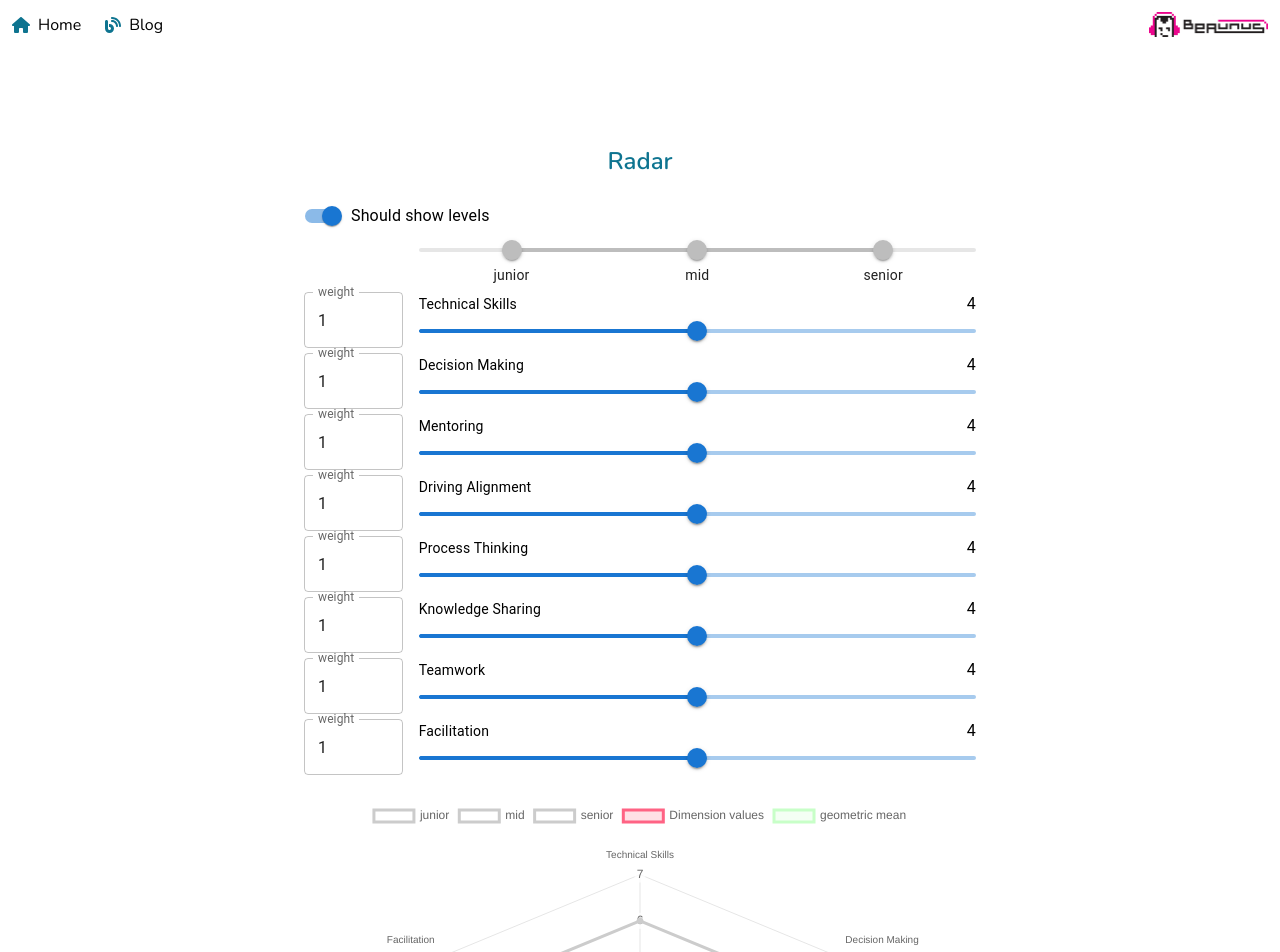
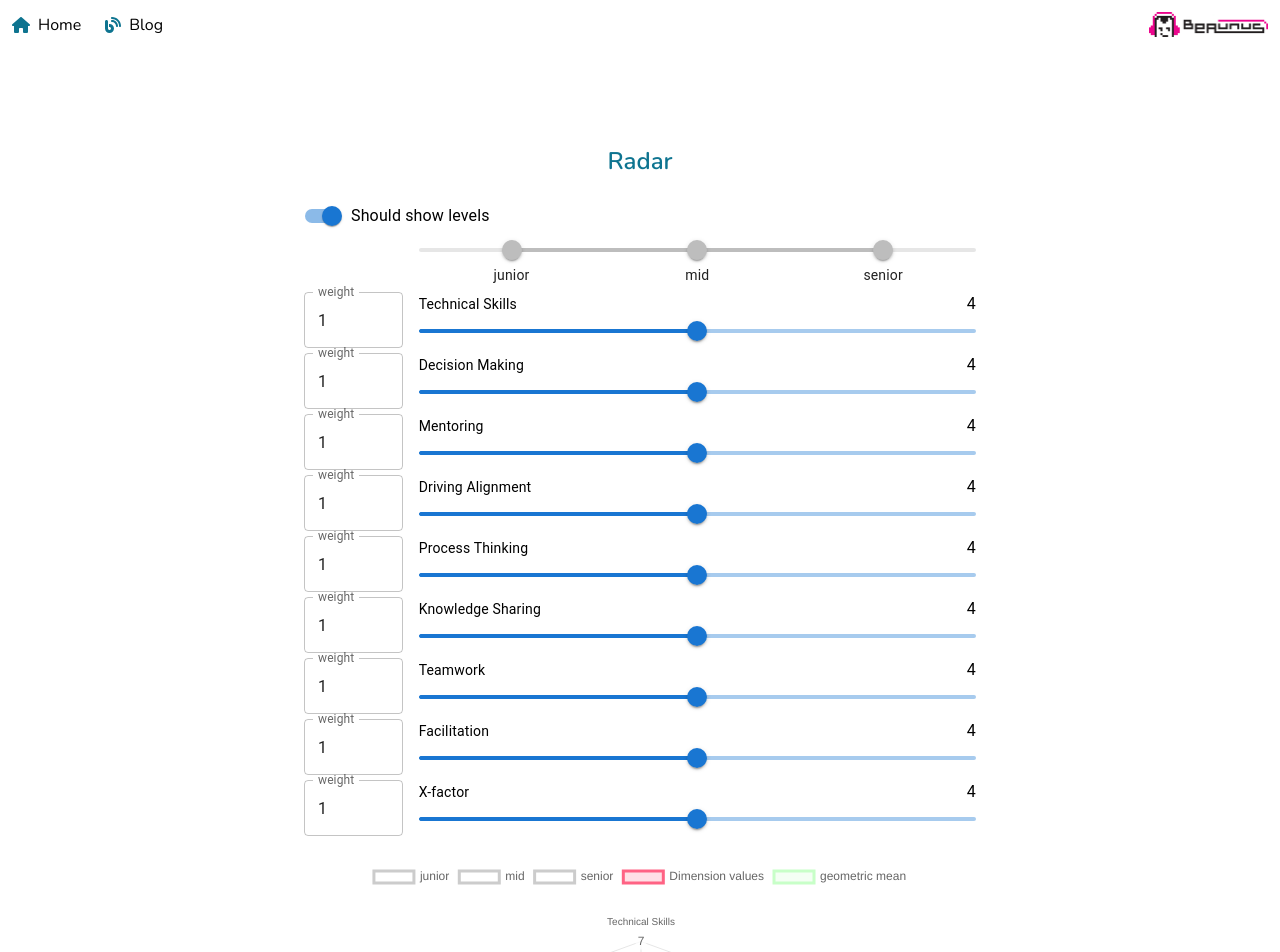
Before and after one commit to beaunus/beaunus.com, a Next.js app: page /blog/radar in a window 1280 px wide. Shown: the top 952 px of the page. Built offline with nearby package versions, Linux system fonts and the light colour scheme.

Commit message:
feature: x factor

```diff
--- a/pages/blog/radar.tsx
+++ b/pages/blog/radar.tsx
@@ -21,6 +21,7 @@ const DIMENSION_NAMES = [
   "Knowledge Sharing",
   "Teamwork",
   "Facilitation",
+  "X-factor",
 ] as const;
 type DimensionName = (typeof DIMENSION_NAMES)[number];
 
@@ -191,7 +192,7 @@ const Radar: NextPage = () => {
                             ...old,
                             [dimensionName]: {
                               ...old[dimensionName as DimensionName],
-                              weight: Math.max(Number(target.value), 1),
+                              weight: Math.max(Number(target.value), 0),
                             },
                           }));
                         }}
```
